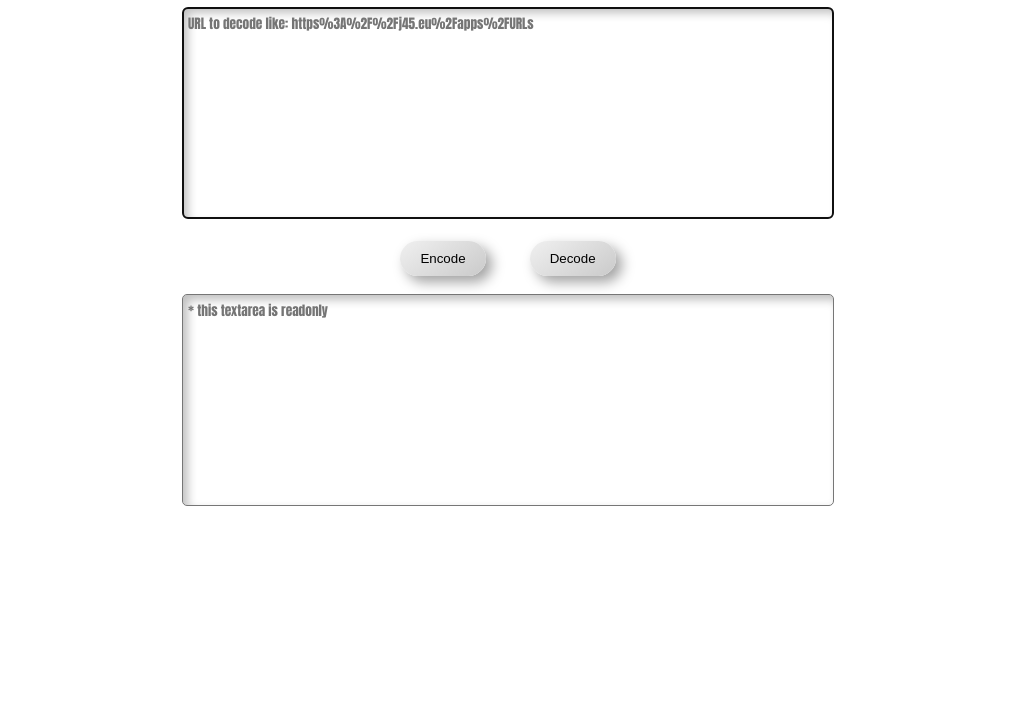
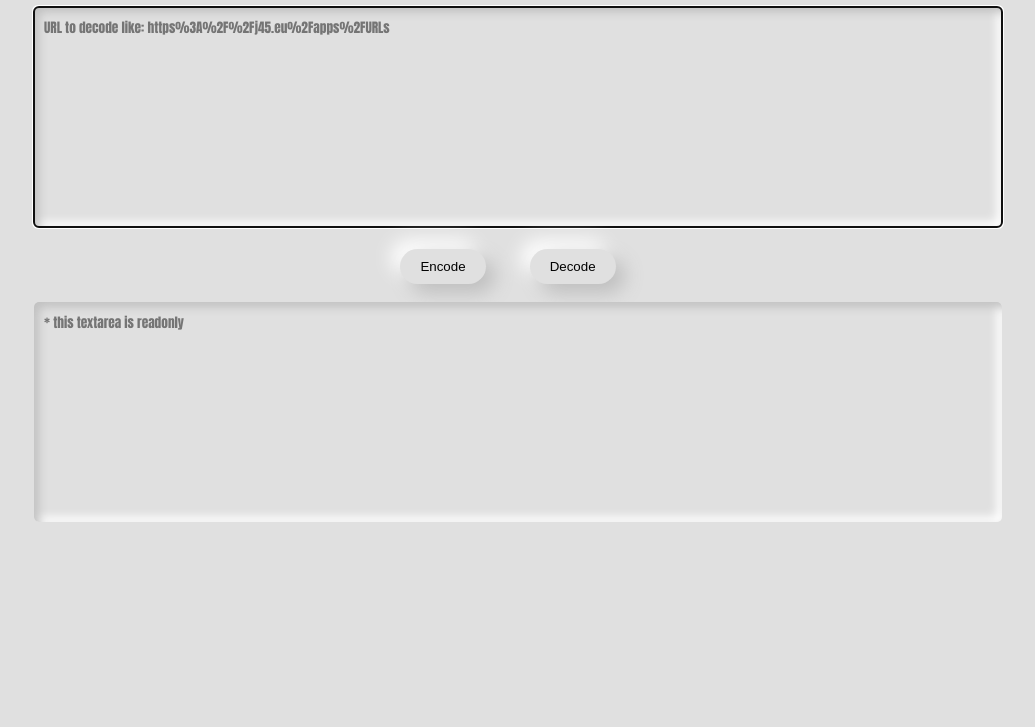
Before and after one commit to J-45/URLs, a plain HTML site: page index.html in a window 1280 px wide. Shown: the part 73-800 px from the top of the page, without its empty margins (132-1167 px from the left). Drawn offline with Linux system fonts and the light colour scheme.

Commit message:
neumorphism ok

```diff
--- a/index.html
+++ b/index.html
@@ -14,6 +14,11 @@
     <meta property="og:url" content="https://j45.eu/app/URLs">
 
     <style>
+        body {
+            /* neumorphism */
+            background-color: #e0e0e0;
+        }
+
         h1 {
             font-weight: 500;
             color: #666;
@@ -21,21 +26,23 @@
 
         main {
             width: 75%;
-            height: 75%;
-            max-width: 800px;
+            height: 80%;
+            max-width: 1000px;
             margin: 0 auto;
             text-align: center;
         }
 
         textarea {
+            border: none;
             font-family: Impact, Haettenschweiler, 'Arial Narrow Bold', sans-serif;
             font-weight: 350;
-            width: 80%;
+            width: 100%;
             height: 200px;
-            max-width: 800px;
+            max-width: 1000px;
             resize: none;
-            padding: 5px;
+            padding: 10px;
             /* neumorphism */
+            background-color: #e0e0e0;
             border-radius: 5px;
             box-shadow: inset 5px 5px 10px #c1c1c1, inset -5px -5px 10px #ffffff;
         }
@@ -48,9 +55,23 @@
             margin-left: 20px;
             margin-right: 20px;
             /* neumorphism */
-            border-radius: 30px;
-            background: linear-gradient(145deg, #f0f0f0, #cacaca);
-            box-shadow: 6px 6px 13px #a1a1a1, -6px -6px 13px #ffffff;
+            border-radius: 28px;
+            background: #e0e0e0;
+            box-shadow: 9px 9px 19px #bebebe, -9px -9px 19px #ffffff;
+        }
+
+        button:hover {
+            padding: 8px;
+            padding-left: 18px;
+            padding-right: 18px;
+            border: 2px solid gray;
+        }
+
+        button:active {
+            /* neumorphism */
+            border-radius: 10px;
+            background: linear-gradient(145deg, #cacaca, #f0f0f0);
+            box-shadow: inset 5px 5px 10px #9d9d9d, inset -5px -5px 10px #ffffff;
         }
     </style>
 </head>
```
